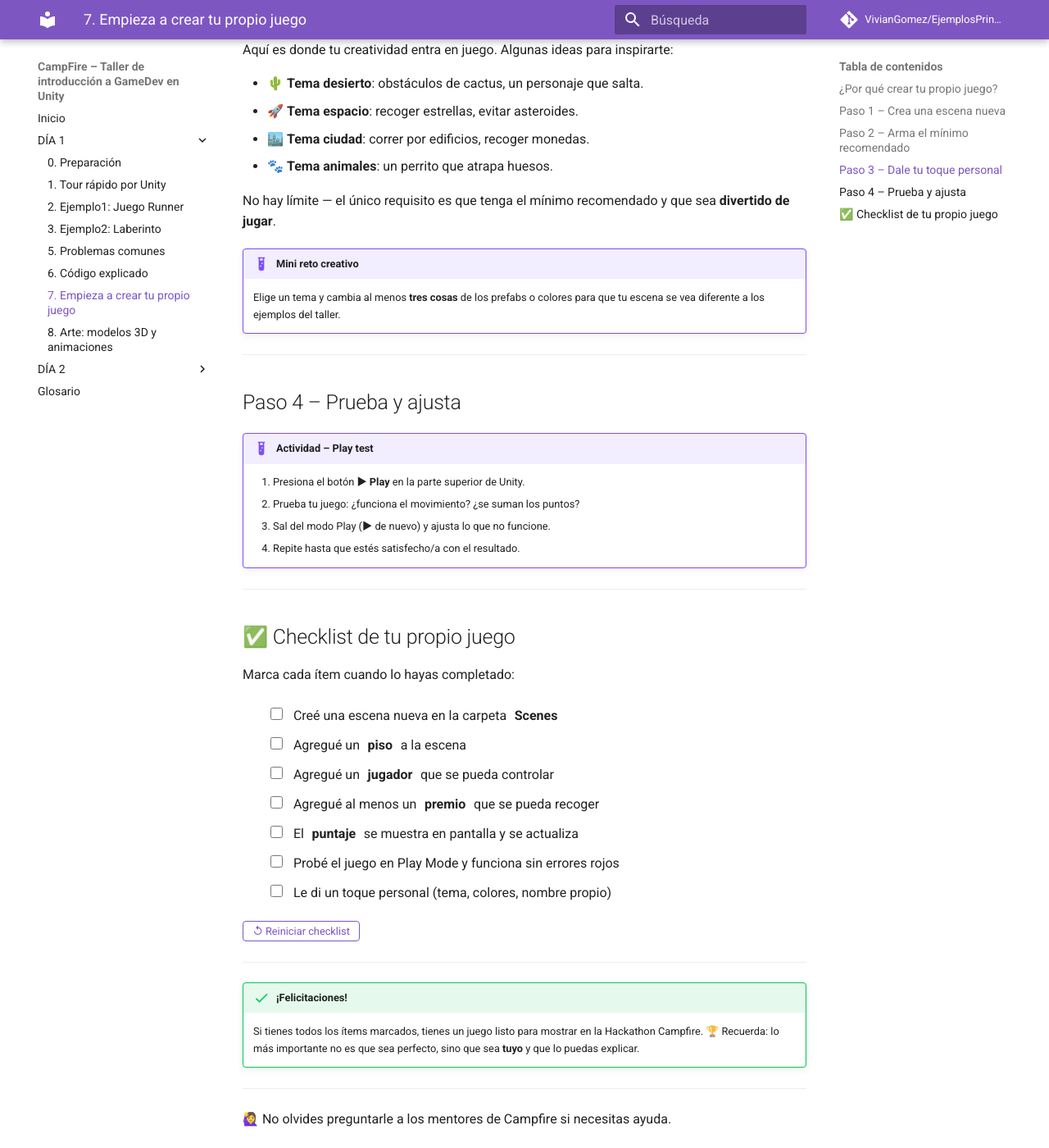
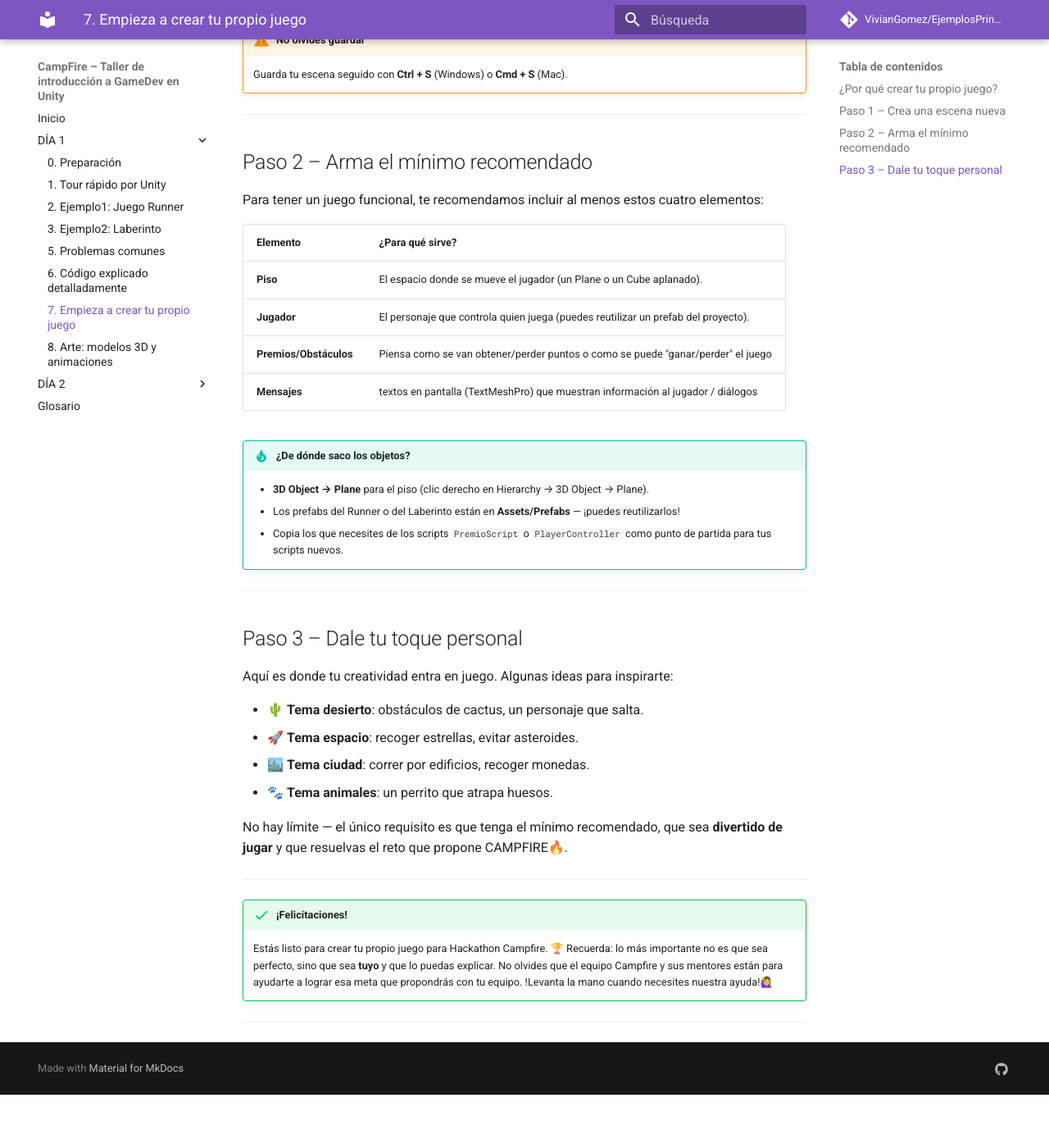
Before and after one commit to VivianGomez/EjemplosPrincipiantesUnity, an MkDocs documentation site: the page built from docs/07-tu-propio-juego.md, in a window 1280 px wide and 1400 px high, scrolled down 1673 px. Shown: the whole window at 82% size. Built offline with MkDocs 1.6.1 and Material for MkDocs 9.7.7, drawn with Linux system fonts in a browser that asks for light colours; comment, search, counter and statistics services are not loaded; after the commit the page ends 3008 px from its top, so only the background shows below that; some of the changed text lies outside the part shown.

Commit message:
Actualizaciones en 05, 06 y 07

```diff
--- a/docs/07-tu-propio-juego.md
+++ b/docs/07-tu-propio-juego.md
@@ -26,7 +26,9 @@ En Unity, cada nivel o pantalla es una **escena**. Vamos a crear una desde cero:
     4. Dale un nombre a tu escena (por ejemplo: `MiJuego`).
     5. Haz doble clic en la nueva escena para abrirla.
 
-📸 **Foto aquí (menú Create → Scene en la carpeta Scenes):**
+📸 **Así creas tu priopia escena**
+![Console](img/crearEscenaPropia.png)
+
 
 !!! warning "No olvides guardar"
     Guarda tu escena seguido con **Ctrl + S** (Windows) o **Cmd + S** (Mac).
@@ -41,13 +43,13 @@ Para tener un juego funcional, te recomendamos incluir al menos estos cuatro ele
 |------------|-----------------|
 | **Piso**   | El espacio donde se mueve el jugador (un Plane o un Cube aplanado). |
 | **Jugador** | El personaje que controla quien juega (puedes reutilizar un prefab del proyecto). |
-| **Premios** | Objetos que el jugador puede recoger para sumar puntos. |
-| **Puntaje** | Un texto en pantalla (TextMeshPro) que muestre los puntos acumulados. |
+| **Premios/Obstáculos** | Piensa como se van obtener/perder puntos o como se puede "ganar/perder" el juego |
+| **Mensajes** | textos en pantalla (TextMeshPro) que muestran información al jugador / diálogos |
 
 !!! tip "¿De dónde saco los objetos?"
     - **3D Object → Plane** para el piso (clic derecho en Hierarchy → 3D Object → Plane).
     - Los prefabs del Runner o del Laberinto están en **Assets/Prefabs** — ¡puedes reutilizarlos!
-    - Copia el script `PremioScript` o `PlayerController` como punto de partida para tus scripts nuevos.
+    - Copia los que necesites de los scripts `PremioScript` o `PlayerController` como punto de partida para tus scripts nuevos.
 
 ---
 
@@ -60,43 +62,13 @@ Aquí es donde tu creatividad entra en juego. Algunas ideas para inspirarte:
 - 🏙️ **Tema ciudad**: correr por edificios, recoger monedas.
 - 🐾 **Tema animales**: un perrito que atrapa huesos.
 
-No hay límite — el único requisito es que tenga el mínimo recomendado y que sea **divertido de jugar**.
-
-!!! example "Mini reto creativo"
-    Elige un tema y cambia al menos **tres cosas** de los prefabs o colores para que tu escena se vea diferente a los ejemplos del taller.
-
----
-
-## Paso 4 – Prueba y ajusta
-
-!!! example "Actividad – Play test"
-    1. Presiona el botón **▶ Play** en la parte superior de Unity.
-    2. Prueba tu juego: ¿funciona el movimiento? ¿se suman los puntos?
-    3. Sal del modo Play (**▶** de nuevo) y ajusta lo que no funcione.
-    4. Repite hasta que estés satisfecho/a con el resultado.
-
----
-
-## ✅ Checklist de tu propio juego
-
-Marca cada ítem cuando lo hayas completado:
-
-<ul class="cf-checklist">
-  <li><label><input type="checkbox"> Creé una escena nueva en la carpeta <strong>Scenes</strong></label></li>
-  <li><label><input type="checkbox"> Agregué un <strong>piso</strong> a la escena</label></li>
-  <li><label><input type="checkbox"> Agregué un <strong>jugador</strong> que se pueda controlar</label></li>
-  <li><label><input type="checkbox"> Agregué al menos un <strong>premio</strong> que se pueda recoger</label></li>
-  <li><label><input type="checkbox"> El <strong>puntaje</strong> se muestra en pantalla y se actualiza</label></li>
-  <li><label><input type="checkbox"> Probé el juego en Play Mode y funciona sin errores rojos</label></li>
-  <li><label><input type="checkbox"> Le di un toque personal (tema, colores, nombre propio)</label></li>
-</ul>
+No hay límite — el único requisito es que tenga el mínimo recomendado, que sea **divertido de jugar** y que resuelvas el reto que propone CAMPFIRE🔥.
 
 ---
 
 !!! success "¡Felicitaciones!"
-    Si tienes todos los ítems marcados, tienes un juego listo para mostrar en la Hackathon Campfire. 🏆
+    Estás listo para crear tu propio juego para Hackathon Campfire. 🏆
     Recuerda: lo más importante no es que sea perfecto, sino que sea **tuyo** y que lo puedas explicar.
+    No olvides que el equipo Campfire y sus mentores están para ayudarte a lograr esa meta que propondrás con tu equipo. !Levanta la mano cuando necesites nuestra ayuda!🙋‍♀️
 
 ---
-
-🙋‍♀️ No olvides preguntarle a los mentores de Campfire si necesitas ayuda.
--- a/mkdocs.yml
+++ b/mkdocs.yml
@@ -27,7 +27,7 @@ nav:
     - "2. Ejemplo1: Juego Runner": 02-runner.md
     - "3. Ejemplo2: Laberinto": 03-laberinto.md
     - 5. Problemas comunes: 05-troubleshooting.md
-    - 6. Código explicado: 06-codigo-explicado.md
+    - 6. Código explicado detalladamente: 06-codigo-explicado.md
     - 7. Empieza a crear tu propio juego: 07-tu-propio-juego.md
     - "8. Arte: modelos 3D y animaciones": 20-arte.md
 
```
Also changed, not shown: docs/02-runner.md (+8 -3 lines), docs/05-troubleshooting.md (+2 -2 lines), docs/06-codigo-explicado.md (+1 -1 lines), docs/img/consolaErrores.png (added), docs/img/crearEscenaPropia.png (added), 1 other file.
